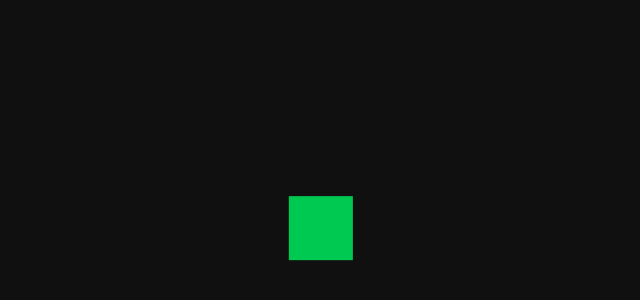
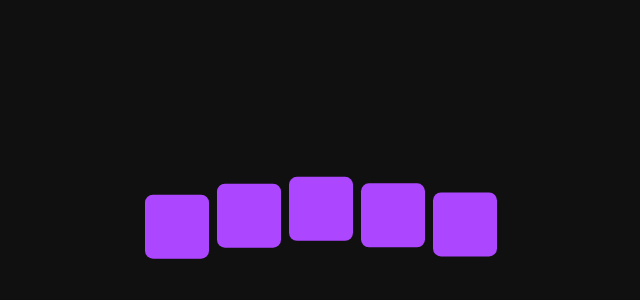
Before and after one commit to Tamalckb531/Learning-Motion, a Next.js app in the folder demos/: page / in a window 1280 px wide. Shown: the part 172-472 px from the top of the page, without its empty margins (319-959 px from the left). Built offline with nearby package versions, Linux system fonts and the light colour scheme.

Commit message:
Keyframe -> add wave effect

```diff
--- a/demos/src/app/page.tsx
+++ b/demos/src/app/page.tsx
@@ -14,8 +14,8 @@ export default function Home() {
       {/* <ColorChangeSqr /> */}
       {/* <PulsatingBtn /> */}
       {/* <SlidingText /> */}
-      {/* <WaveEffect /> */}
-      <ZigZagAnim />
+      <WaveEffect />
+      {/* <ZigZagAnim /> */}
     </div>
   );
 }
--- a/demos/src/projects/keyframes/WaveEffect.tsx
+++ b/demos/src/projects/keyframes/WaveEffect.tsx
@@ -1,7 +1,26 @@
 import React from "react";
+import * as motion from "motion/react-client";
 
 const WaveEffect = () => {
-  return <div>WaveEffect</div>;
+  const boxes = Array.from({ length: 5 });
+
+  return (
+    <div className=" flex space-x-2">
+      {boxes.map((_, index) => (
+        <motion.div
+          key={index}
+          className=" w-16 h-16 bg-purple-500 rounded-lg"
+          animate={{ y: [0, -20, 0] }}
+          transition={{
+            duration: 1,
+            repeat: Infinity,
+            repeatType: "reverse",
+            delay: index * 0.2,
+          }}
+        />
+      ))}
+    </div>
+  );
 };
 
 export default WaveEffect;
```
